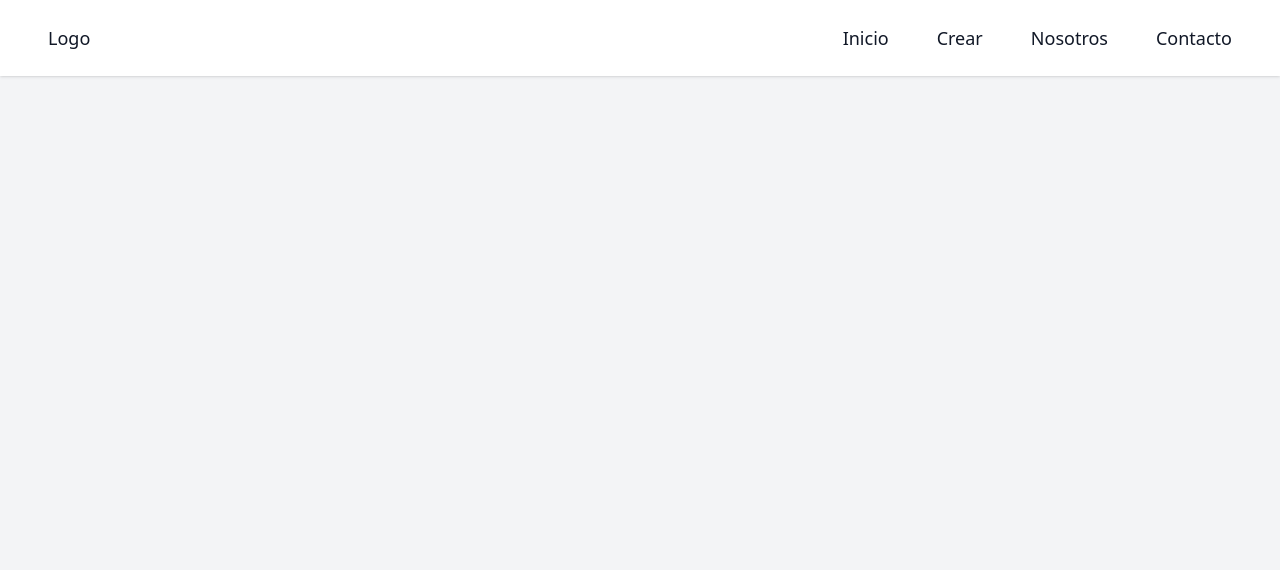
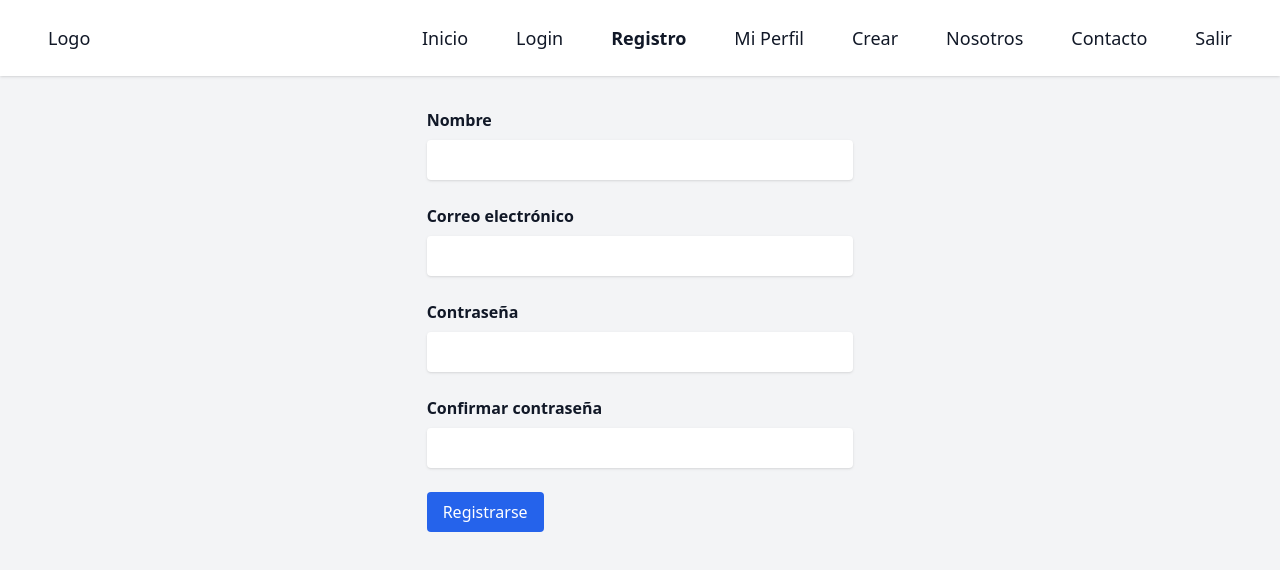
Before and after one commit to luisprmat/nuxt-blog, a Nuxt app: page /register in a window 1280 px wide. Shown: the top 570 px of the page. Built offline with nearby package versions, Linux system fonts and the light colour scheme.

Commit message:
Setup frontend for authentication with Sanctum

```diff
--- a/layouts/default.vue
+++ b/layouts/default.vue
@@ -1,5 +1,18 @@
 <script setup>
 const title = useState('title', () => 'Nuxt 3 blog')
+const { $apiFetch } = useNuxtApp()
+
+const logout = async () => {
+  try {
+    await $apiFetch('/logout', {
+      method: 'POST',
+    })
+  } catch (err) {
+    console.log(err.data)
+  } finally {
+    window.location.pathname = '/'
+  }
+}
 </script>
 
 <template>
@@ -13,9 +26,13 @@
         <div>
           <ul class="flex space-x-12">
             <li><NuxtLink to="/">Inicio</NuxtLink></li>
+            <li><NuxtLink to="/login">Login</NuxtLink></li>
+            <li><NuxtLink to="/register">Registro</NuxtLink></li>
+            <li><NuxtLink to="/my-info">Mi Perfil</NuxtLink></li>
             <li><NuxtLink to="/create">Crear</NuxtLink></li>
             <li><NuxtLink to="/about">Nosotros</NuxtLink></li>
             <li><NuxtLink to="/contact">Contacto</NuxtLink></li>
+            <li><NuxtLink href="#" @click.prevent="logout">Salir</NuxtLink></li>
           </ul>
         </div>
       </div>
--- a/package.json
+++ b/package.json
@@ -11,12 +11,13 @@
     "format": "prettier . --write"
   },
   "dependencies": {
+    "date-fns": "^3.6.0",
+    "js-cookie": "^3.0.5",
     "nuxt": "^3.12.4",
     "vue": "latest"
   },
   "devDependencies": {
     "autoprefixer": "^10.4.20",
-    "date-fns": "^3.6.0",
     "postcss": "^8.4.41",
     "prettier": "^3.3.3",
     "prettier-plugin-tailwindcss": "^0.6.5",
--- /dev/null
+++ b/pages/login.vue
@@ -0,0 +1,77 @@
+<script setup>
+const title = useState('title')
+const email = ref('')
+const password = ref('')
+const isLoading = ref(false)
+const errors = ref([])
+
+const { $apiFetch } = useNuxtApp()
+
+const csrf = () => $apiFetch('/sanctum/csrf-cookie')
+
+const login = async () => {
+  await csrf()
+  isLoading.value = true
+
+  try {
+    await $apiFetch('/login', {
+      method: 'POST',
+      body: {
+        email: email.value,
+        password: password.value,
+      },
+    })
+    // router.push('/my-info')
+    window.location.pathname = '/my-info'
+  } catch (err) {
+    console.log(err.data)
+    errors.value = Object.values(err.data.errors).flat()
+  }
+  isLoading.value = false
+}
+</script>
+
+<template>
+  <div class="container mx-auto w-1/3 py-8">
+    <Title>Iniciar sesión | {{ title }}</Title>
+    <ul
+      v-if="errors.length > 0"
+      className="mb-4 list-disc list-inside text-sm text-red-600"
+    >
+      <li v-for="(error, index) in errors" :key="index">
+        {{ error }}
+      </li>
+    </ul>
+    <form action="#" class="space-y-6" @submit.prevent="login">
+      <div>
+        <label for="email" class="block font-semibold"
+          >Correo electrónico</label
+        >
+        <input
+          type="text"
+          v-model="email"
+          id="email"
+          class="mt-2 w-full rounded px-2 py-2 shadow"
+        />
+      </div>
+      <div>
+        <label for="password" class="block font-semibold">Contraseña</label>
+        <input
+          type="password"
+          v-model="password"
+          id="password"
+          class="mt-2 w-full rounded px-2 py-2 shadow"
+        />
+      </div>
+
+      <div>
+        <button
+          class="inline-block rounded bg-blue-600 px-4 py-2 text-white hover:bg-blue-700"
+        >
+          Iniciar sesión
+        </button>
+        <span v-if="isLoading" class="ml-2">Cargando...</span>
+      </div>
+    </form>
+  </div>
+</template>
--- /dev/null
+++ b/pages/my-info.vue
@@ -0,0 +1,38 @@
+<script setup>
+const title = useState('title')
+const user = ref(null)
+const posts = ref([])
+
+const { $apiFetch } = useNuxtApp()
+
+onMounted(async () => {
+  user.value = await $apiFetch('/api/user')
+
+  posts.value = await $apiFetch('/api/user/posts')
+})
+</script>
+
+<template>
+  <div class="container mx-auto w-1/2 py-8">
+    <Title>Mi información | {{ title }}</Title>
+    <div>
+      <div><span class="font-bold">Nombre:</span> {{ user?.name }}</div>
+      <div>
+        <span class="font-bold">Correo electrónico:</span> {{ user?.email }}
+      </div>
+    </div>
+
+    <div class="mt-4">
+      <h3 class="text-2xl">Mis posts</h3>
+      <ul v-if="posts">
+        <li v-for="post in posts" :key="post.id">
+          <NuxtLink
+            :to="`/posts/${post.id}`"
+            class="text-blue-600 hover:underline"
+            >{{ post.title }}</NuxtLink
+          >
+        </li>
+      </ul>
+    </div>
+  </div>
+</template>
--- /dev/null
+++ b/pages/register.vue
@@ -0,0 +1,103 @@
+<script setup>
+const title = useState('title')
+const router = useRouter()
+const name = ref('')
+const email = ref('')
+const password = ref('')
+const passwordConfirm = ref('')
+const isLoading = ref(false)
+const errors = ref([])
+
+const { $apiFetch } = useNuxtApp()
+
+const csrf = () => $apiFetch('/sanctum/csrf-cookie')
+
+const register = async () => {
+  await csrf()
+  isLoading.value = true
+  try {
+    await $apiFetch('/register', {
+      method: 'POST',
+      body: {
+        name: name.value,
+        email: email.value,
+        password: password.value,
+        password_confirmation: passwordConfirm.value,
+      },
+    })
+    alert('Usuario registrado con éxito')
+    // router.push('/my-info')
+    window.location.pathname = '/my-info'
+  } catch (err) {
+    console.log(err.data)
+    errors.value = Object.values(err.data.errors).flat()
+  }
+  isLoading.value = false
+}
+</script>
+
+<template>
+  <div class="container mx-auto w-1/3 py-8">
+    <Title>Registro | {{ title }}</Title>
+    <ul
+      v-if="errors.length > 0"
+      className="mb-4 list-disc list-inside text-sm text-red-600"
+    >
+      <li v-for="(error, index) in errors" :key="index">
+        {{ error }}
+      </li>
+    </ul>
+    <form action="#" class="space-y-6" @submit.prevent="register">
+      <div>
+        <label for="name" class="block font-semibold">Nombre</label>
+        <input
+          type="text"
+          v-model="name"
+          id="name"
+          class="mt-2 w-full rounded px-2 py-2 shadow"
+        />
+      </div>
+      <div>
+        <label for="email" class="block font-semibold"
+          >Correo electrónico</label
+        >
+        <input
+          type="text"
+          v-model="email"
+          id="email"
+          class="mt-2 w-full rounded px-2 py-2 shadow"
+        />
+      </div>
+      <div>
+        <label for="password" class="block font-semibold">Contraseña</label>
+        <input
+          type="password"
+          v-model="password"
+          id="password"
+          class="mt-2 w-full rounded px-2 py-2 shadow"
+        />
+      </div>
+
+      <div>
+        <label for="passwordConfirm" class="block font-semibold"
+          >Confirmar contraseña</label
+        >
+        <input
+          type="password"
+          v-model="passwordConfirm"
+          id="passwordConfirm"
+          class="mt-2 w-full rounded px-2 py-2 shadow"
+        />
+      </div>
+
+      <div>
+        <button
+          class="inline-block rounded bg-blue-600 px-4 py-2 text-white hover:bg-blue-700"
+        >
+          Registrarse
+        </button>
+        <span v-if="isLoading" class="ml-2">Cargando...</span>
+      </div>
+    </form>
+  </div>
+</template>
--- a/plugins/apiFetch.js
+++ b/plugins/apiFetch.js
@@ -1,3 +1,5 @@
+import Cookies from 'js-cookie'
+
 export default defineNuxtPlugin(nuxtApp => {
   const config = useRuntimeConfig()
 
@@ -5,6 +7,11 @@
     'apiFetch',
     $fetch.create({
       baseURL: config.public.apiBase,
+      credentials: 'include',
+      headers: {
+        Accept: 'application/json',
+        'X-XSRF-TOKEN': Cookies.get('XSRF-TOKEN'),
+      },
     })
   )
 })
```
Also changed, not shown: 1 other file (tests, documents, lock files or other folders).
